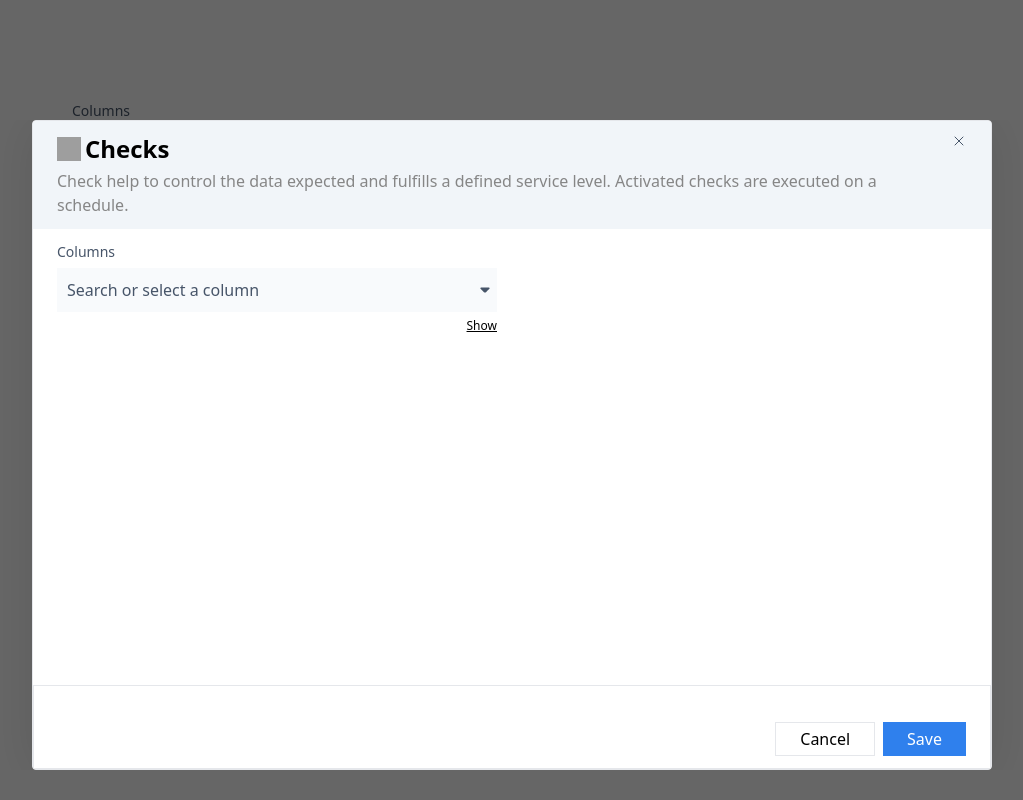
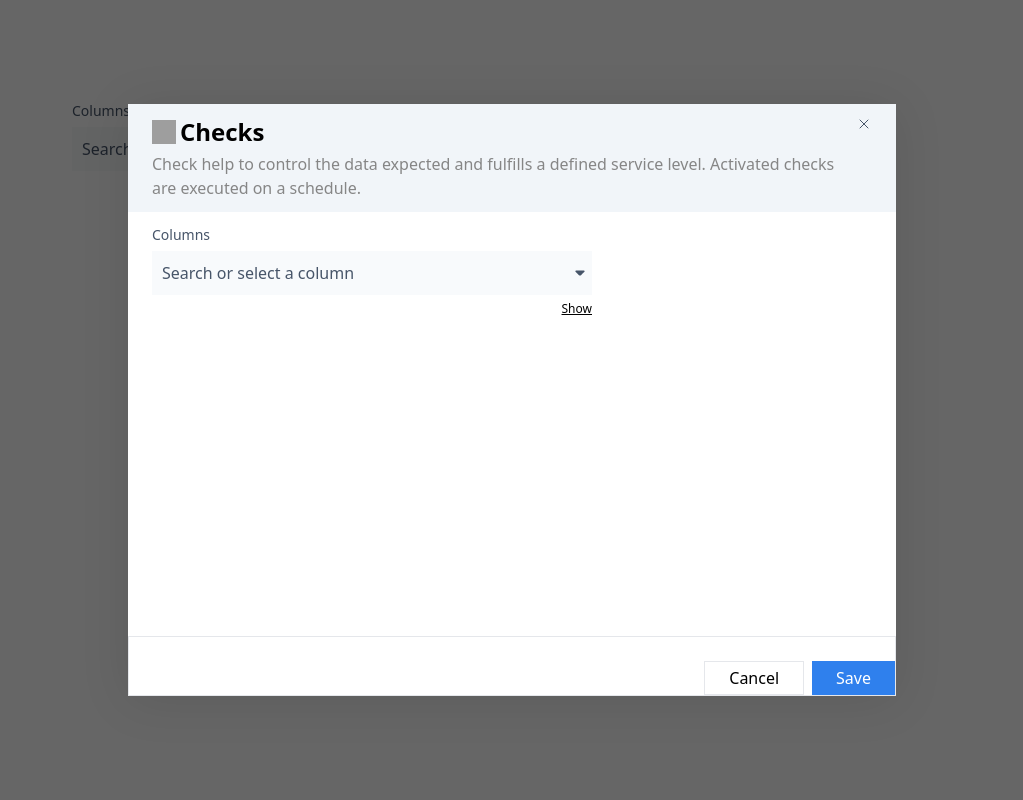
Before and after one commit to TheKachi/sled-dikachi-coworking, a Vue app: page / in a window 1280 px wide. Both pictures are taken after a click on the button "Show Modal". Shown: the whole page, without its empty margins (128-1151 px from the left). Built offline with nearby package versions, Linux system fonts and the light colour scheme; grey boxes are pictures that could not be loaded.

Commit message:
replace modal with dialog

```diff
--- a/src/App.vue
+++ b/src/App.vue
@@ -1,5 +1,5 @@
 <template>
-	<div id="app">
+	<div id="app" class="w-screen overflow-hidden">
 		<!-- Column Selector Container -->
 		<div
 			class="mx-auto mt-[100px] px-[200px] flex gap-[40px] md:gap-[60px] items-start"
@@ -27,8 +27,62 @@
 			</button>
 		</div>
 
+		<Modal v-if="showDialog" @close="showDialog = false">
+			<div slot="header">
+				<div class="flex flex-col gap-[4px] items-start">
+					<div class="flex gap-[4px] items-center">
+						<img
+							src="./assets/icons/gear.svg"
+							alt="settings icon"
+							class="w-[24px] h-[24px]"
+						/>
+						<h5 class="text-lg lg:text-2xl font-bold text-black">
+							Checks
+						</h5>
+					</div>
+
+					<p class="text-[#868686] text-[16px]">
+						Check help to control the data expected and fulfills a defined
+						service level. Activated checks are executed on a schedule.
+					</p>
+				</div>
+			</div>
+
+			<div slot="body">
+				<div class="md:min-h-[400px] flex flex-col gap-[6px]">
+					<p class="text-[#475569] text-[14px]">Columns</p>
+
+					<ColumnSelector
+						:columns="columns"
+						:selected-columns="selectedColumns"
+						:filtered-columns="filteredColumns"
+						v-model="query"
+						@add="addColumn"
+						@remove="removeColumn"
+					/>
+				</div>
+			</div>
+
+			<div slot="footer">
+				<div class="flex justify-end gap-[8px]">
+					<button
+						class="border px-[24px] py-[4px] mt-[24px]"
+						@click="showDialog = false"
+					>
+						Cancel
+					</button>
+					<button
+						class="bg-[#2F80ED] text-white px-[24px] py-[4px] mt-[24px]"
+						@click="showDialog = false"
+					>
+						Save
+					</button>
+				</div>
+			</div>
+		</Modal>
+
 		<!-- Dialog  -->
-		<Dialog v-if="showDialog" @close="showDialog = false">
+		<!-- <Dialog v-if="showDialog" @close="showDialog = false">
 			<div slot="header">
 				<div class="flex flex-col gap-[4px] items-start">
 					<div class="flex gap-[4px] items-center">
@@ -80,14 +134,15 @@
 					</button>
 				</div>
 			</div>
-		</Dialog>
+		</Dialog> -->
 	</div>
 </template>
 
 <script>
 // import ColumnSelector from "./components/ColumnSelector.vue";
 import ColumnSelector from "./components/ColumnSelector.vue";
-import Dialog from "./components/Dialog.vue";
+import Modal from "./components/Modal.vue";
+// import Dialog from "./components/Dialog.vue";
 
 export default {
 	name: "App",
@@ -152,7 +207,8 @@ export default {
 		},
 	},
 	components: {
-		Dialog,
+		// Dialog,
+		Modal,
 		ColumnSelector,
 	},
 };
--- a/src/components/ColumnSelector.vue
+++ b/src/components/ColumnSelector.vue
@@ -50,7 +50,7 @@
 					</p>
 
 					<!-- Show and Hide icons  -->
-					<div class="absolute z-40 -right-[12px] top-[4px]">
+					<div class="absolute z-10 -right-[12px] top-[4px]">
 						<button @click="$emit('toggle')" class="">
 							<span v-if="isShowing">
 								<svg
@@ -89,7 +89,7 @@
 			<!-- Dropdown  -->
 			<div
 				v-if="isShowing"
-				class="w-full cursor-pointer absolute top-[100%] z-40 bg-[#FFF] min-h-[250px] max-h-[250px] overflow-y-auto mt-[22px] shadow-[0_4px_20px_rgba(101,119,149,0.2)]"
+				class="w-full cursor-pointer absolute top-[100%] z-10 bg-[#FFF] min-h-[250px] max-h-[250px] overflow-y-auto mt-[22px] shadow-[0_4px_20px_rgba(101,119,149,0.2)]"
 			>
 				<input
 					class="focus:border-[#475569] focus:ring-0 focus:outline-none border bg-transparent w-full text-[14px] text-[#100A37] px-[10px]"
--- a/src/components/Dialog.vue
+++ b/src/components/Dialog.vue
@@ -2,21 +2,16 @@
 	<!-- -->
 	<!-- flex flex-col h-[65vh] justify-center items-center z-50 -->
 	<div
-		class="fixed z-50 inset-x-0 top-[15%] overflow-y-auto"
+		class="fixed z-50 inset-0"
 		role="dialog"
 		aria-modal="true"
 	>
-		<div>
 			<div
 				class="fixed inset-0 bg-black/60"
 				aria-hidden="true"
 				@click="$emit('close')"
 			></div>
-			<!-- <span
-				class="hidden sm:inline-block sm:align-middle sm:h-screen"
-				aria-hidden="true"
-				>&#8203;</span
-			> -->
+
 			<div
 				class="border mx-auto bg-white rounded text-left overflow-hidden shadow-[0_4px_50px_rgba(0,0,0,0.1)] transform transition-all"
 				:class="[width, height]"
@@ -73,7 +68,6 @@
 					</div>
 				</div>
 			</div>
-		</div>
 	</div>
 </template>
 
--- /dev/null
+++ b/src/components/Modal.vue
@@ -0,0 +1,83 @@
+<template>
+  <div class="absolute top-0 left-0 flex justify-center items-center px-[32px] w-full h-screen bg-black/60 z-50" @click="$emit('close')">
+    <div class=" bg-white rounded-sm shadow-[0_4px_50px_rgba(0,0,0,0.1)] self-center max-w-screen-md">
+        <!-- Header  -->
+        <div
+          class="flex justify-between items-start bg-[#F1F5F9] px-[24px] py-[12px]"
+        >
+          <slot name="header"> default header </slot>
+          <!-- close button  -->
+          <button
+            @click="$emit('close')"
+            class="text-[32px] float-right"
+          >
+            <svg
+              width="16"
+              height="16"
+              viewBox="0 0 16 16"
+              fill="none"
+              xmlns="http://www.w3.org/2000/svg"
+            >
+              <path
+                d="M12 4L4 12"
+                stroke="#475569"
+                stroke-linecap="round"
+                stroke-linejoin="round"
+              />
+              <path
+                d="M4 4L12 12"
+                stroke="#475569"
+                stroke-linecap="round"
+                stroke-linejoin="round"
+              />
+            </svg>
+          </button>
+        </div>
+
+        <!-- Body -->
+        <div class="px-[24px] py-[12px]">
+          <slot name="body"> default body </slot>
+        </div>
+
+        <!-- Footer  -->
+        <div class="border border-t mt-auto">
+          <slot name="footer">
+            <button
+              class="bg-black text-white rounded"
+              @click="$emit('close')"
+            >
+              OK
+            </button>
+          </slot>
+        </div>
+			<!-- </div> -->
+    </div>
+  </div>
+</template>
+
+<script>
+export default {
+  name: 'Modal',
+  emits: ['close']
+}
+</script>
+
+<style>
+.modal-overlay {
+  position: fixed;
+  top: 0;
+  left: 0;
+  right: 0;
+  bottom: 0;
+  background-color: rgba(0, 0, 0, 0.6);
+  z-index: 999;
+}
+
+.modal-content {
+  position: fixed;
+  top: 50%;
+  left: 50%;
+  transform: translate(-50%, -50%);
+  background-color: white;
+  padding: 20px;
+}
```
